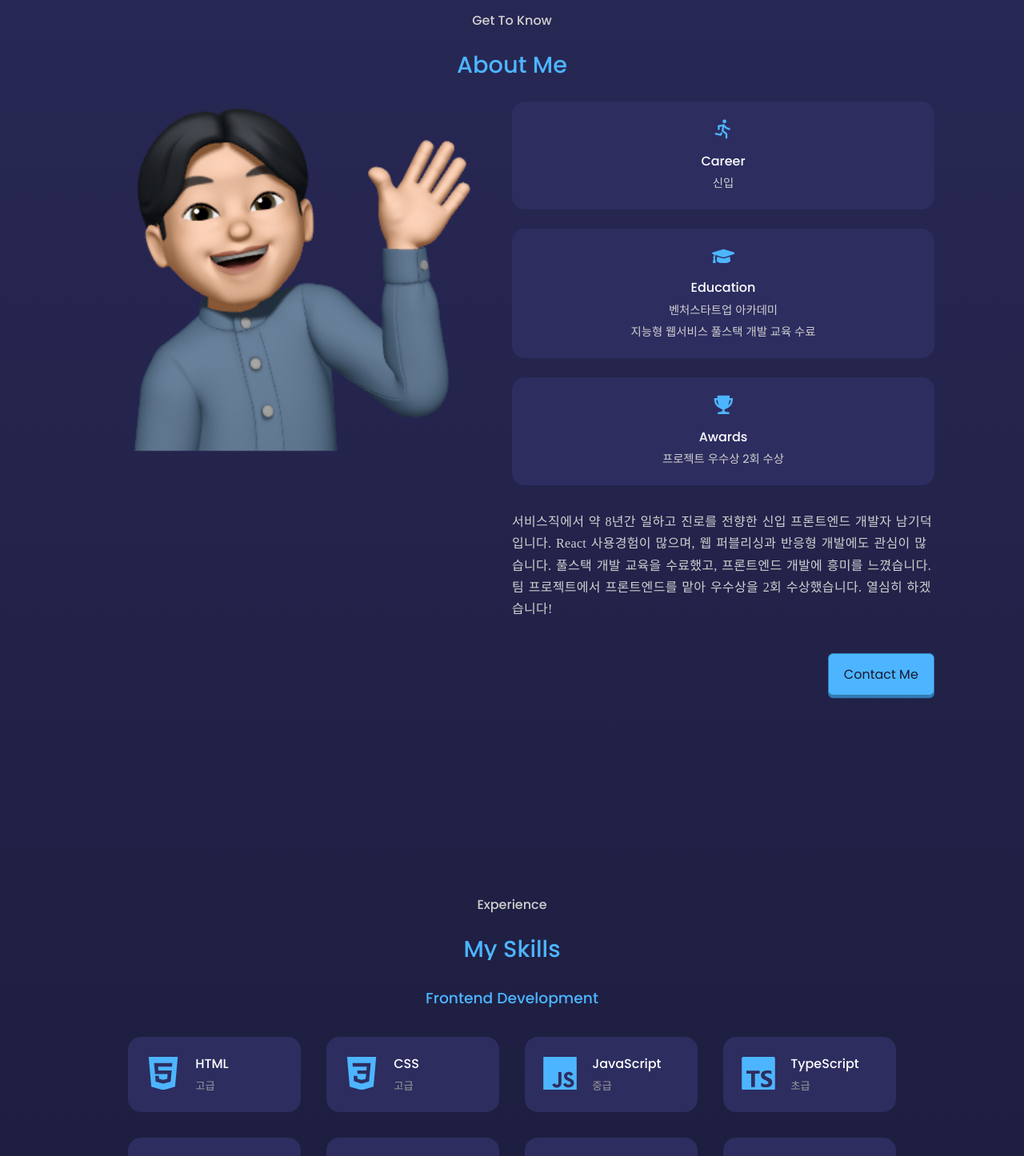
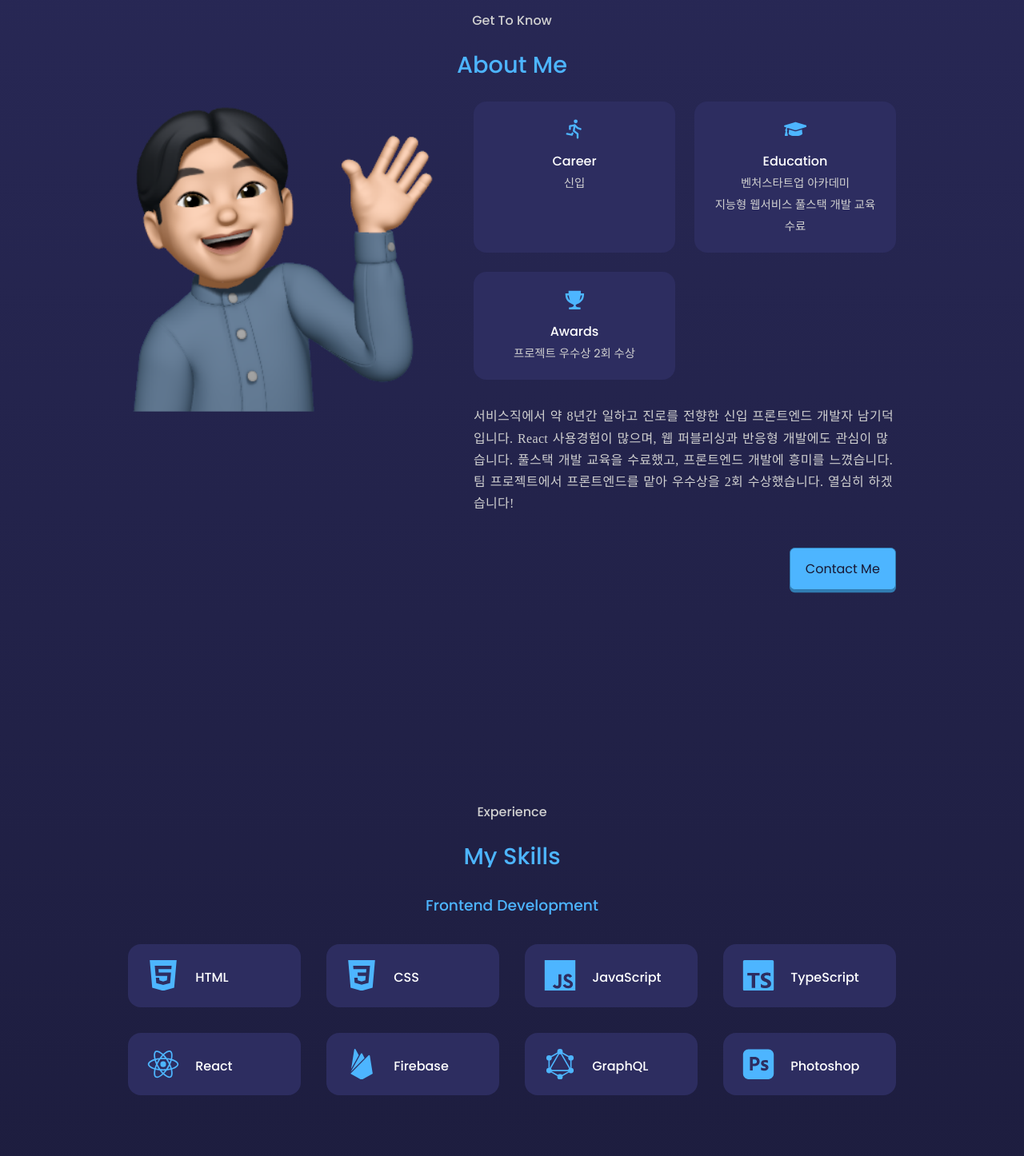
Before and after one commit to NamGideokk/portfolio-website, a React (Create React App) app: page / in a window 1280 px wide. Shown: the part 820-2266 px from the top of the page at 80% size. Built offline with nearby package versions, Linux system fonts and the light colour scheme; a web font is replaced by a local one.

Commit message:
Nav > home 아이콘 변경. color 이슈 해결

```diff
--- a/src/components/about/about.scss
+++ b/src/components/about/about.scss
@@ -2,27 +2,19 @@
 
 .about__container {
   display: grid;
-  grid-template-columns: 45% 55%;
+  grid-template-columns: 40% 55%;
   gap: 5%;
 }
 
-// .about__me {
-//   width: 100%;
-//   aspect-ratio: 1/1;
-//   border-radius: 2rem;
-//   background: linear-gradient(45deg, transparent, $accent-color, transparent);
-//   display: grid;
-//   place-items: center;
-// }
-
 .about__me-image {
   height: 100%;
-  width: 60%;
+  width: 80%;
   border-radius: 2rem;
   transition: 0.3s;
 
   img {
     transition: 0.3s;
+    object-fit: contain;
 
     &:hover {
       transform: scale(1.05);
@@ -83,7 +75,7 @@
 /* 미디어 쿼리 (medium) */
 @media screen and (max-width: 1500px) {
   .about__cards {
-    grid-template-columns: 1fr;
+    grid-template-columns: 1fr 1fr;
   }
   .about__me-image {
     width: 100%;
--- a/src/components/experience/Experience.jsx
+++ b/src/components/experience/Experience.jsx
@@ -17,49 +17,41 @@ const skills = [
     id: 1,
     icon: <SiHtml5 className="skill-icon html" />,
     skill: "HTML",
-    level: "고급",
   },
   {
     id: 2,
     icon: <SiCss3 className="skill-icon css" />,
     skill: "CSS",
-    level: "고급",
   },
   {
     id: 3,
     icon: <SiJavascript className="skill-icon javascript" />,
     skill: "JavaScript",
-    level: "중급",
   },
   {
     id: 4,
     icon: <SiTypescript className="skill-icon typescript" />,
     skill: "TypeScript",
-    level: "초급",
   },
   {
     id: 5,
     icon: <SiReact className="skill-icon react" />,
     skill: "React",
-    level: "중급",
   },
   {
     id: 6,
     icon: <SiFirebase className="skill-icon firebase" />,
     skill: "Firebase",
-    level: "중급",
   },
   {
     id: 7,
     icon: <SiGraphql className="skill-icon graphql" />,
     skill: "GraphQL",
-    level: "초급",
   },
   {
     id: 8,
     icon: <SiAdobephotoshop className="skill-icon photoshop" />,
     skill: "Photoshop",
-    level: "중급",
   },
 ];
 
@@ -77,10 +69,7 @@ const Experience = () => {
               {skills.map((s) => (
                 <article key={s.id} className="experience__details">
                   {s.icon}
-                  <div>
-                    <h4>{s.skill}</h4>
-                    <small className="text-light kor">{s.level}</small>
-                  </div>
+                  <h4>{s.skill}</h4>
                 </article>
               ))}
             </div>
--- a/src/components/experience/experience.scss
+++ b/src/components/experience/experience.scss
@@ -5,6 +5,12 @@
     text-align: center;
     margin-bottom: 2rem;
     color: $accent-color;
+  }
+
+  .experience__details {
+    > h4 {
+      margin-top: 0.5rem;
+    }
   }
 }
 
@@ -63,9 +69,9 @@
 }
 
 .skill-icon {
-  font-size: 2.6rem;
+  font-size: 2.4rem;
   color: $accent-color;
-  margin-top: 0.3rem;
+  // margin-top: 0.3rem;
   transition: 0.3s;
   width: 3rem;
 }
@@ -77,8 +83,10 @@
     gap: 2rem;
   }
 
-  .experience__details:hover {
-    transform: translateY(-0.3rem) !important;
+  .experience__details {
+    &:hover {
+      transform: translateY(-0.3rem) !important;
+    }
   }
 }
 
--- a/src/components/nav/Nav.jsx
+++ b/src/components/nav/Nav.jsx
@@ -1,6 +1,6 @@
-import React, { useEffect, useState } from "react";
+import React, { useState } from "react";
 import "./nav.scss";
-import { GrHome } from "react-icons/gr";
+import { VscHome } from "react-icons/vsc";
 import { FiUser } from "react-icons/fi";
 import { BiBook } from "react-icons/bi";
 import { MdOutlineTagFaces } from "react-icons/md";
@@ -33,7 +33,7 @@ const Nav = () => {
         }}
         title="home"
       >
-        <GrHome />
+        <VscHome />
       </a>
       <a
         href="#about"
--- a/src/components/nav/nav.scss
+++ b/src/components/nav/nav.scss
@@ -1,4 +1,4 @@
-@import "../../_variable";
+@import "../../_variable.scss";
 
 .nav {
   background-color: transparent;
```
